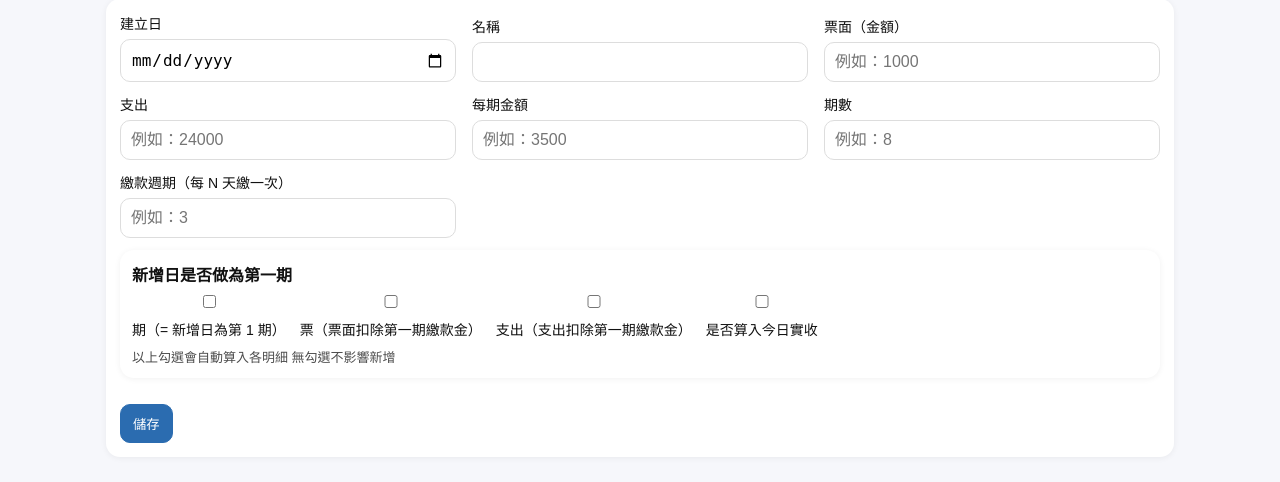
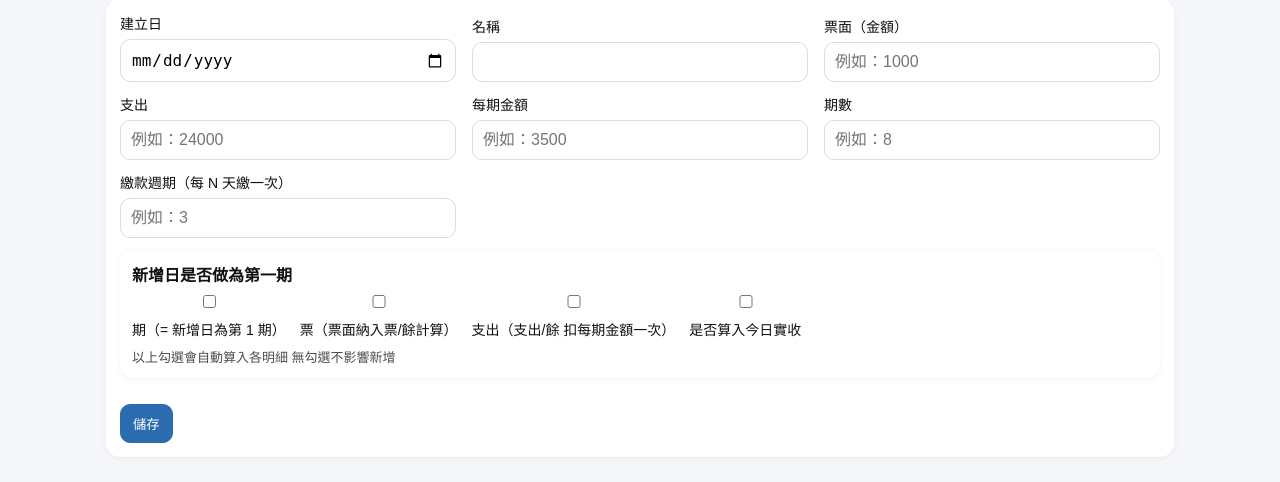
Before and after one commit to whork43-tech/public, a FastAPI app: template templates/add.html in a window 1280 px wide. Shown: the part 173-655 px from the top of the page. Run offline with FastAPI, Linux system fonts and the light colour scheme; the template is opened without the code that fills it, so the values that code supplies are empty; some libraries are stand-ins or nearby versions.

Commit message:
Add files via upload

```diff
--- a/templates/add.html
+++ b/templates/add.html
@@ -59,12 +59,12 @@
 
             <label style="display:flex; gap:8px; align-items:center; margin:0;">
               <input type="checkbox" name="use_face_value" value="1">
-              票（票面扣除第一期繳款金）
+              票（票面納入票/餘計算）
             </label>
 
             <label style="display:flex; gap:8px; align-items:center; margin:0;">
               <input type="checkbox" name="deduct_first_period_expense" value="1">
-              支出（支出扣除第一期繳款金）
+              支出（支出/餘 扣每期金額一次）
             </label>
 
             <label style="display:flex; gap:8px; align-items:center; margin:0;">
```
